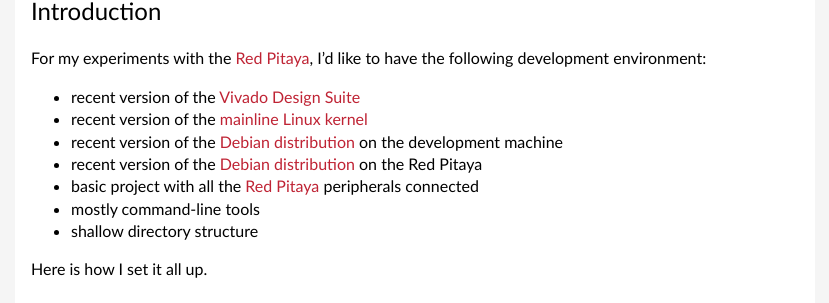
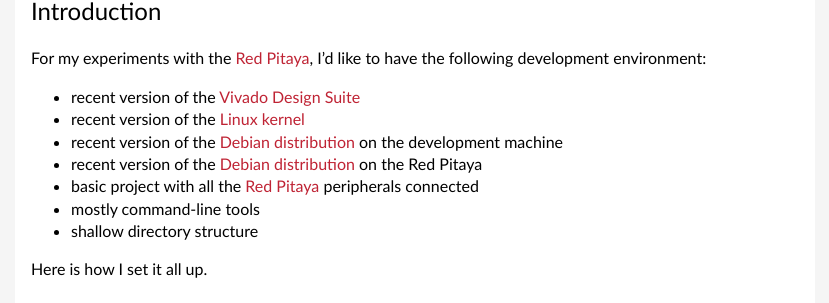
Before and after one commit to pavel-demin/red-pitaya-notes, a Jekyll site: the page built from led-blinker.md, in a window 1280 px wide and 900 px high. Shown: the part 145-448 px from the top of the window, without its empty margins (225-1054 px from the left). Built offline with Jekyll 4.4.1, drawn with Linux system fonts in a browser that asks for light colours.

Commit message:
remove mainline from led-blinker

```diff
--- a/led-blinker.md
+++ b/led-blinker.md
@@ -10,7 +10,7 @@
 For my experiments with the [Red Pitaya](http://redpitaya.readthedocs.io), I'd like to have the following development environment:
 
  - recent version of the [Vivado Design Suite](https://www.xilinx.com/products/design-tools/vivado)
- - recent version of the [mainline Linux kernel](https://www.kernel.org)
+ - recent version of the [Linux kernel](https://www.kernel.org)
  - recent version of the [Debian distribution](https://www.debian.org/releases/jessie) on the development machine
  - recent version of the [Debian distribution](https://www.debian.org/releases/jessie) on the Red Pitaya
  - basic project with all the [Red Pitaya](http://redpitaya.readthedocs.io) peripherals connected
```
